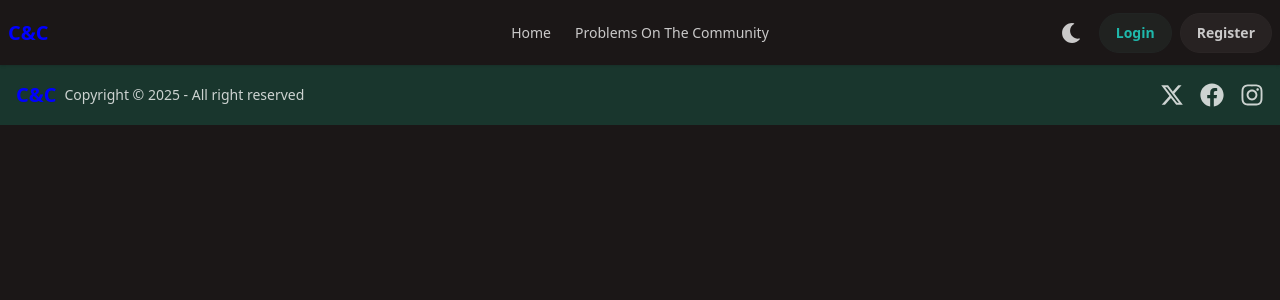
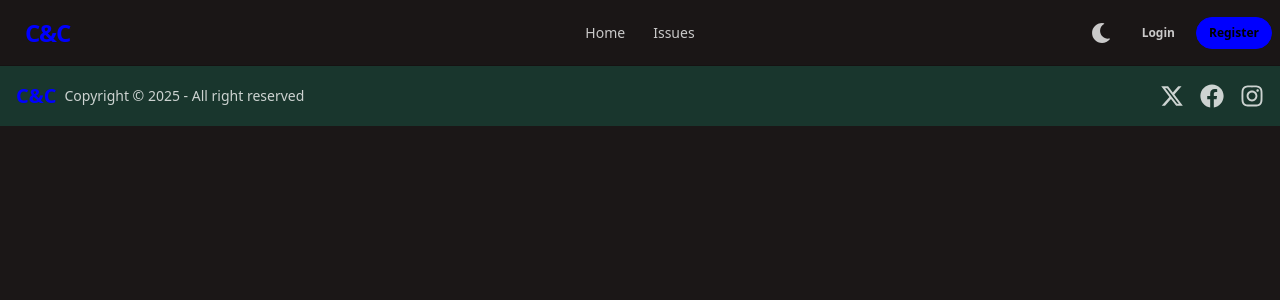
Before and after one commit to S-Arafin/clean-and-connect-client, a React (Vite) app: page /issues in a window 1280 px wide. Shown: the top 300 px of the page. Built offline with nearby package versions, Linux system fonts and the light colour scheme; no server answers.

Commit message:
add pages for filing stracture and route definition as well as private routing

```diff
--- a/src/Router/router.jsx
+++ b/src/Router/router.jsx
@@ -1,24 +1,81 @@
-import React from 'react';
+import React from "react";
 import { createBrowserRouter } from "react-router";
-import MainLayout from '../Layouts/MainLayout';
-import Home from '../pages/Home';
+import MainLayout from "../Layouts/MainLayout";
+import AuthLayout from "../Layouts/AuthLayout";
+import PrivateRoute from "../provider/PrivateRoute";
+import Home from "../pages/Home";
+import AllIssues from "../pages/AllIssues";
+import AddIssue from "../pages/AddIssues";
+import IssueDetails from "../pages/IssueDetails";
+import MyIssues from "../pages/MyIssues";
+import MyContribution from "../pages/MyContribution";
+import Login from "../pages/Login";
+import Register from "../pages/Register";
+import ErrorPage from "../pages/ErrorPage"; // 404 Page
+
 const router = createBrowserRouter([
-    {
+  {
+    path: "/",
+    element: <MainLayout />,
+    errorElement: <ErrorPage />,
+    children: [
+      {
         path: "/",
-        element:<MainLayout></MainLayout>,
-        children:[
-            {
-                path:'/',
-                element:<Home></Home>
-
-            },
-            {
-                path:'/issues',
-
-            }
-        ]
-    }
-])
-
+        element: <Home />,
+      },
+      {
+        path: "/issues",
+        element: <AllIssues />,
+      },
+      // Private Routes
+      {
+        path: "/add-issue",
+        element: (
+          <PrivateRoute>
+            <AddIssue />
+          </PrivateRoute>
+        ),
+      },
+      {
+        path: "/issues/:id", // Details Page
+        element: (
+          <PrivateRoute>
+            <IssueDetails />
+          </PrivateRoute>
+        ),
+      },
+      {
+        path: "/my-issues",
+        element: (
+          <PrivateRoute>
+            <MyIssues />
+          </PrivateRoute>
+        ),
+      },
+      {
+        path: "/my-contribution",
+        element: (
+          <PrivateRoute>
+            <MyContribution />
+          </PrivateRoute>
+        ),
+      },
+    ],
+  },
+  {
+    path: "/auth",
+    element: <AuthLayout />,
+    children: [
+      {
+        path: "login",
+        element: <Login />,
+      },
+      {
+        path: "register",
+        element: <Register />,
+      },
+    ],
+  },
+]);
 
 export default router;
--- a/src/components/Header.jsx
+++ b/src/components/Header.jsx
@@ -1,65 +1,99 @@
-import React, { useEffect, useState } from "react";
-import { NavLink } from "react-router";
-import { FaBars, FaSun, FaMoon } from "react-icons/fa";
+import React, { useContext, useEffect, useState } from "react";
+import { NavLink, Link, useNavigate } from "react-router";
+import { FaBars, FaSun, FaMoon, FaUserCircle } from "react-icons/fa";
+import { AuthContext } from "../context/AuthContext";
 
 const Header = () => {
-  const [theme, setTheme] = useState(() => {
-    return localStorage.getItem("theme") || "forest";
-  });
+  const { user, logout } = useContext(AuthContext);
+  const navigate = useNavigate();
+
+
+  const [theme, setTheme] = useState(() => localStorage.getItem("theme") || "forest");
 
   useEffect(() => {
-    const savedTheme = localStorage.getItem("theme");
-    if (savedTheme) {
-      setTheme(savedTheme);
-      document.documentElement.setAttribute("data-theme", savedTheme);
-    }
+    localStorage.setItem("theme", theme);
+    document.documentElement.setAttribute("data-theme", theme);
   }, [theme]);
 
   const toggleTheme = () => {
-    const newTheme = theme === "forest" ? "cupcake" : "forest";
-    setTheme(newTheme);
-    document.documentElement.setAttribute("data-theme", newTheme);
-    localStorage.setItem("theme", newTheme);
+    setTheme(prev => prev === "forest" ? "cupcake" : "forest");
+  };
+
+  const handleLogout = async () => {
+    try {
+      await logout();
+      navigate("/");
+    } catch (error) {
+      console.error("Logout failed", error);
+    }
   };
 
   const links = (
     <>
       <li><NavLink to="/">Home</NavLink></li>
-      <li><NavLink to="/issues">Problems On The Community</NavLink></li>
+      <li><NavLink to="/issues">Issues</NavLink></li>
+      {user && (
+        <>
+            <li><NavLink to="/add-issue">Add Issue</NavLink></li>
+            <li><NavLink to="/my-issues">My Issues</NavLink></li>
+            <li><NavLink to="/my-contribution">My Contribution</NavLink></li>
+        </>
+      )}
     </>
   );
 
   return (
-    <div>
-      <div className="navbar bg-base-100 shadow-sm">
+    <div className={`sticky top-0 z-50 backdrop-blur-lg bg-base-100/80 border-b border-base-200`}>
+      <div className="navbar container mx-auto">
         <div className="navbar-start">
           <div className="dropdown">
             <div tabIndex={0} role="button" className="btn btn-ghost lg:hidden">
               <FaBars className="h-5 w-5" />
             </div>
-            <ul tabIndex="-1" className="menu menu-sm dropdown-content bg-base-100 rounded-box z-1 mt-3 w-52 p-2 shadow">
+            <ul tabIndex={0} className="menu menu-sm dropdown-content mt-3 z-[1] p-2 shadow bg-base-100 rounded-box w-52 gap-2">
               {links}
             </ul>
           </div>
-          <a className="text-primary font-extrabold text-xl">C&C</a>
+          <Link to="/" className="btn btn-ghost text-2xl font-extrabold text-primary tracking-tighter">
+            C&C
+          </Link>
         </div>
         <div className="navbar-center hidden lg:flex">
-          <ul className="menu menu-horizontal px-1">
+          <ul className="menu menu-horizontal px-1 gap-1 font-medium">
             {links}
           </ul>
         </div>
-        <div className="navbar-end gap-2">
-          <label className="swap swap-rotate btn btn-ghost btn-circle text-xl">
-            <input
-              type="checkbox"
-              onChange={toggleTheme}
-              checked={theme === "cupcake"}
-            />
-            <FaSun className="swap-on fill-current" />
-            <FaMoon className="swap-off fill-current" />
+
+        <div className="navbar-end gap-3">
+
+
+          <label className="swap swap-rotate btn btn-ghost btn-circle btn-sm">
+            <input type="checkbox" onChange={toggleTheme} checked={theme === "cupcake"} />
+            <FaSun className="swap-on fill-current w-5 h-5" />
+            <FaMoon className="swap-off fill-current w-5 h-5" />
           </label>
-          <a className="btn btn-accent btn-soft">Login</a>
-          <a className="btn btn-soft">Register</a>
+          {user ? (
+            <div className="dropdown dropdown-end">
+              <div tabIndex={0} role="button" className="btn btn-ghost btn-circle avatar border border-primary/20">
+                <div className="w-10 rounded-full">
+                  <img
+                    alt="User"
+                    src={user?.photoURL || "https://img.daisyui.com/images/stock/photo-1534528741775-53994a69daeb.webp"}
+                    referrerPolicy="no-referrer"
+                  />
+                </div>
+              </div>
+              <ul tabIndex={0} className="menu menu-sm dropdown-content mt-3 z-[1] p-2 shadow bg-base-100 rounded-box w-52">
+                <li className="menu-title px-4 py-2">Hi, {user?.displayName || "User"}</li>
+                <li><button onClick={handleLogout} className="text-error font-bold">Logout</button></li>
+              </ul>
+            </div>
+          ) : (
+            <div className="flex gap-2">
+                <Link to="/auth/login" className="btn btn-sm btn-ghost">Login</Link>
+                <Link to="/auth/register" className="btn btn-sm btn-primary">Register</Link>
+            </div>
+          )}
         </div>
       </div>
     </div>
--- /dev/null
+++ b/src/pages/AddIssues.jsx
@@ -0,0 +1,11 @@
+import React from 'react';
+
+const AddIssues = () => {
+    return (
+        <div>
+
+        </div>
+    );
+};
+
+export default AddIssues;
--- /dev/null
+++ b/src/pages/AllIssues.jsx
@@ -0,0 +1,11 @@
+import React from 'react';
+
+const AllIssues = () => {
+    return (
+        <div>
+
+        </div>
+    );
+};
+
+export default AllIssues;
--- /dev/null
+++ b/src/pages/ErrorPage.jsx
@@ -0,0 +1,11 @@
+import React from 'react';
+
+const ErrorPage = () => {
+    return (
+        <div>
+
+        </div>
+    );
+};
+
+export default ErrorPage;
--- /dev/null
+++ b/src/pages/IssueDetails.jsx
@@ -0,0 +1,11 @@
+import React from 'react';
+
+const IssueDetails = () => {
+    return (
+        <div>
+
+        </div>
+    );
+};
+
+export default IssueDetails;
--- /dev/null
+++ b/src/pages/Login.jsx
@@ -0,0 +1,11 @@
+import React from 'react';
+
+const Login = () => {
+    return (
+        <div>
+
+        </div>
+    );
+};
+
+export default Login;
--- /dev/null
+++ b/src/pages/MyContribution.jsx
@@ -0,0 +1,11 @@
+import React from 'react';
+
+const MyContribution = () => {
+    return (
+        <div>
+
+        </div>
+    );
+};
+
+export default MyContribution;
--- /dev/null
+++ b/src/pages/MyIssues.jsx
@@ -0,0 +1,11 @@
+import React from 'react';
+
+const MyIssues = () => {
+    return (
+        <div>
+
+        </div>
+    );
+};
+
+export default MyIssues;
--- /dev/null
+++ b/src/pages/Register.jsx
@@ -0,0 +1,11 @@
+import React from 'react';
+
+const Register = () => {
+    return (
+        <div>
+
+        </div>
+    );
+};
+
+export default Register;
--- a/src/provider/PrivateRoute.jsx
+++ b/src/provider/PrivateRoute.jsx
@@ -1,11 +1,25 @@
-import React from 'react';
+import React, { useContext } from 'react';
+import { Navigate, useLocation } from 'react-router';
+import { AuthContext } from '../context/AuthContext';
 
-const PrivateRoute = () => {
-    return (
-        <div>
 
-        </div>
-    );
+const PrivateRoute = ({ children }) => {
+    const { user, loading } = useContext(AuthContext);
+    const location = useLocation();
+
+    if (loading) {
+        return (
+            <div className="flex justify-center items-center min-h-screen">
+                <span className="loading loading-bars loading-lg"></span>
+            </div>
+        );
+    }
+
+    if (user) {
+        return children;
+    }
+
+    return <Navigate to="/auth/login" state={{ from: location }} replace />;
 };
 
 export default PrivateRoute;
```
